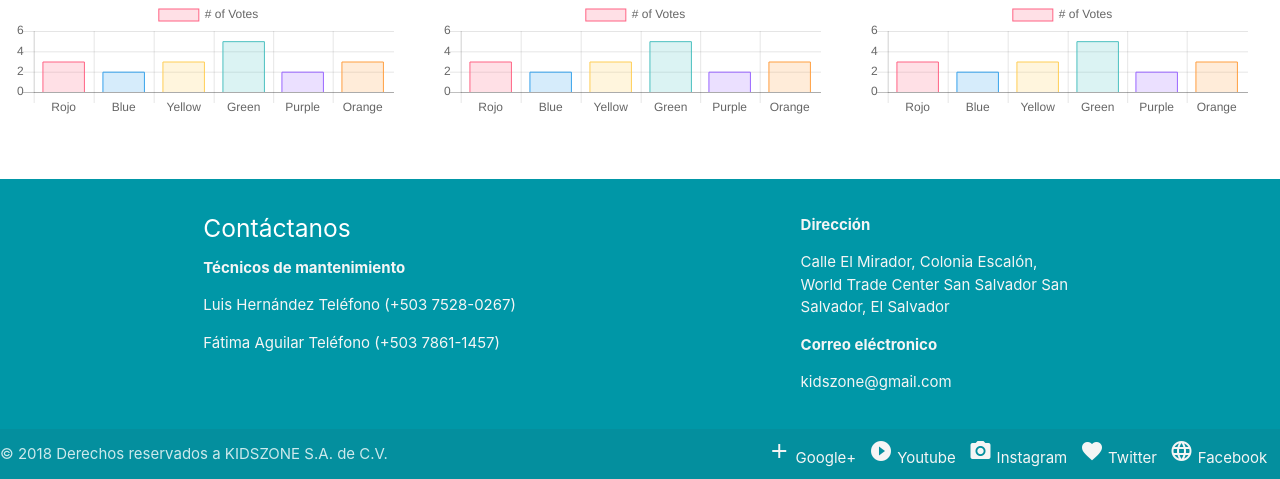
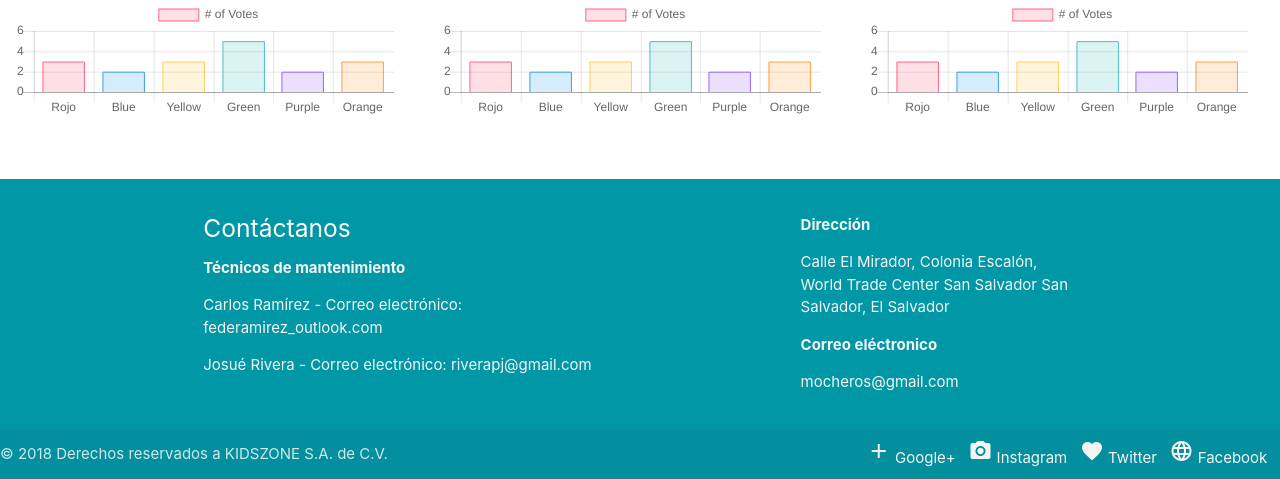
Before and after one commit to Riverapjj/MocherosOnline, a PHP site: page /dashboard/dashboard.php in a window 1280 px wide. Shown: the part 321-800 px from the top of the page. Run offline with PHP 8.4, Linux system fonts and the light colour scheme; style sheets or scripts are compiled from the project's sources.

Commit message:
cambios en nav

```diff
--- a/mocheros/app/view/footer_priv.php
+++ b/mocheros/app/view/footer_priv.php
@@ -5,14 +5,14 @@
             <div class="col l6 s12">
                 <h5 class="white-text">Contáctanos</h5>
                 <p class="grey-text text-lighten-4"><b>Técnicos de mantenimiento</b></p>
-                <p class="grey-text text-lighten-4">Luis Hernández Teléfono (+503 7528-0267)</p>
-                <p class="grey-text text-lighten-4">Fátima Aguilar Teléfono (+503 7861-1457)</p>
+                <p class="grey-text text-lighten-4">Carlos Ramírez - Correo electrónico: federamirez_outlook.com</p>
+                <p class="grey-text text-lighten-4">Josué Rivera - Correo electrónico: riverapj@gmail.com</p>
             </div>
             <div class="col l4 offset-l2 s12">
                 <p class="grey-text text-lighten-4"><b>Dirección</b></p>
                 <p class="grey-text text-lighten-4">Calle El Mirador, Colonia Escalón, World Trade Center San Salvador San Salvador, El Salvador</p>
                 <p class="grey-text text-lighten-4"><b>Correo eléctronico</b></p>
-                <p class="grey-text text-lighten-4">kidszone@gmail.com</p>
+                <p class="grey-text text-lighten-4">mocheros@gmail.com</p>
             </div>
         </div>
     </div>
@@ -24,7 +24,6 @@
             <a class="grey-text text-lighten-4 right" href="https://www.facebook.com"><i class="material-icons">language</i> Facebook&nbsp;&nbsp;&nbsp;</a>
             <a class="grey-text text-lighten-4 right" href="https://www.twitter.com"><i class="material-icons">favorite</i> Twitter&nbsp;&nbsp;&nbsp;</a>
             <a class="grey-text text-lighten-4 right" href="https://www.instagram.com"><i class="material-icons">photo_camera</i> Instagram&nbsp;&nbsp;&nbsp;</a>
-            <a class="grey-text text-lighten-4 right" href="https://www.youtube.com"><i class="material-icons">play_circle_filled</i> Youtube&nbsp;&nbsp;&nbsp;</a>
             <a class="grey-text text-lighten-4 right" href="https://www.plus.google.com"><i class="material-icons">add</i> Google+&nbsp;&nbsp;&nbsp;</a>
         </div>
     </div>
--- a/mocheros/core/helpers/public_page.php
+++ b/mocheros/core/helpers/public_page.php
@@ -16,7 +16,7 @@ class Public_page{
             <body>
                 <nav>
                     <div class="nav-wrapper">
-                    <a href="#" class="brand-logo">Logo</a>
+                    <a href="#" class="brand-logo">Mocheros</a>
                     <a href="#" data-target="mobile-demo" class="sidenav-trigger"><i class="material-icons">menu</i></a>
                     <ul id="nav-mobile" class="right hide-on-med-and-down">
                         <li><a href="sass.html">Sass</a></li>
```
Also changed, not shown: mocheros/app/view/footer.php (+4 -5 lines).
